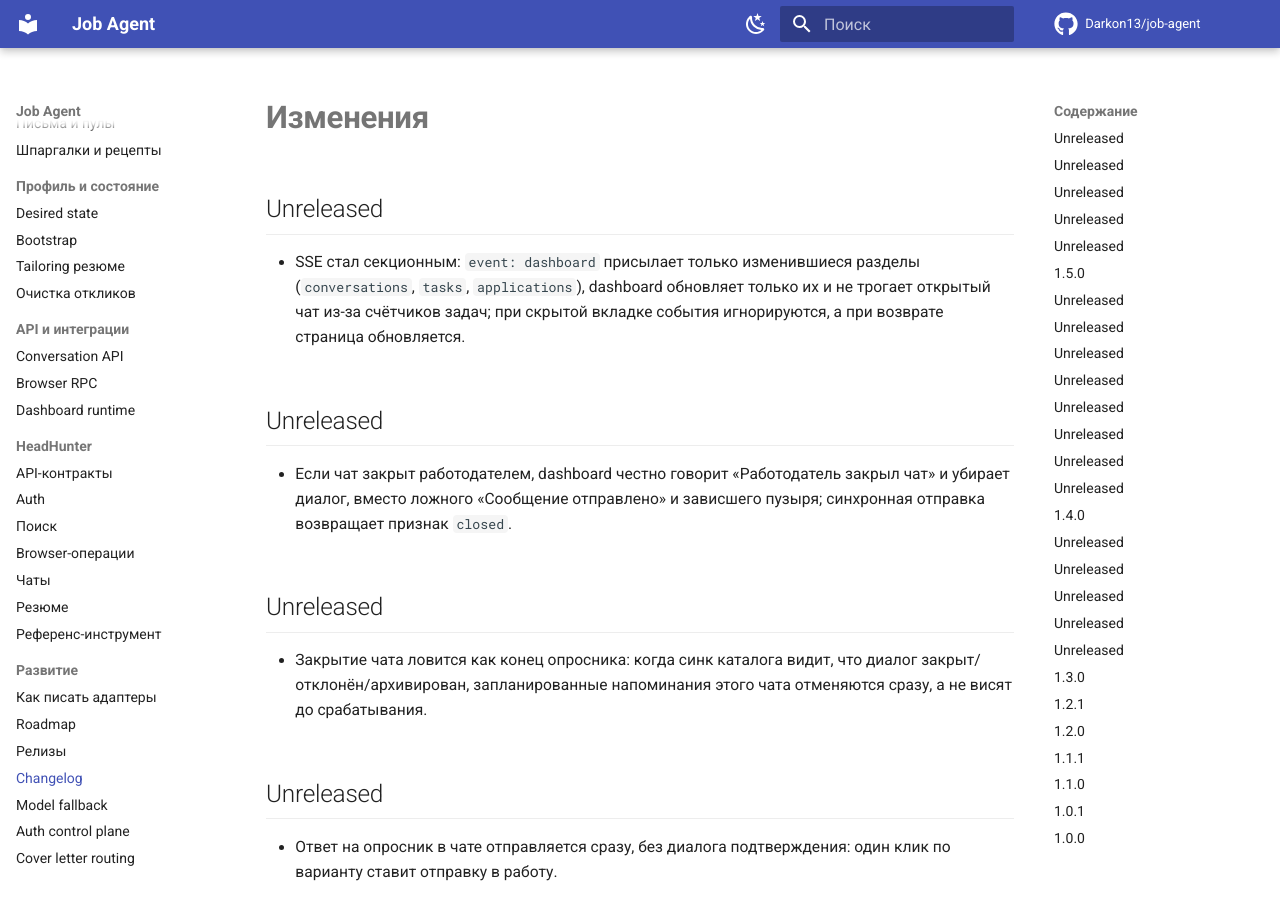
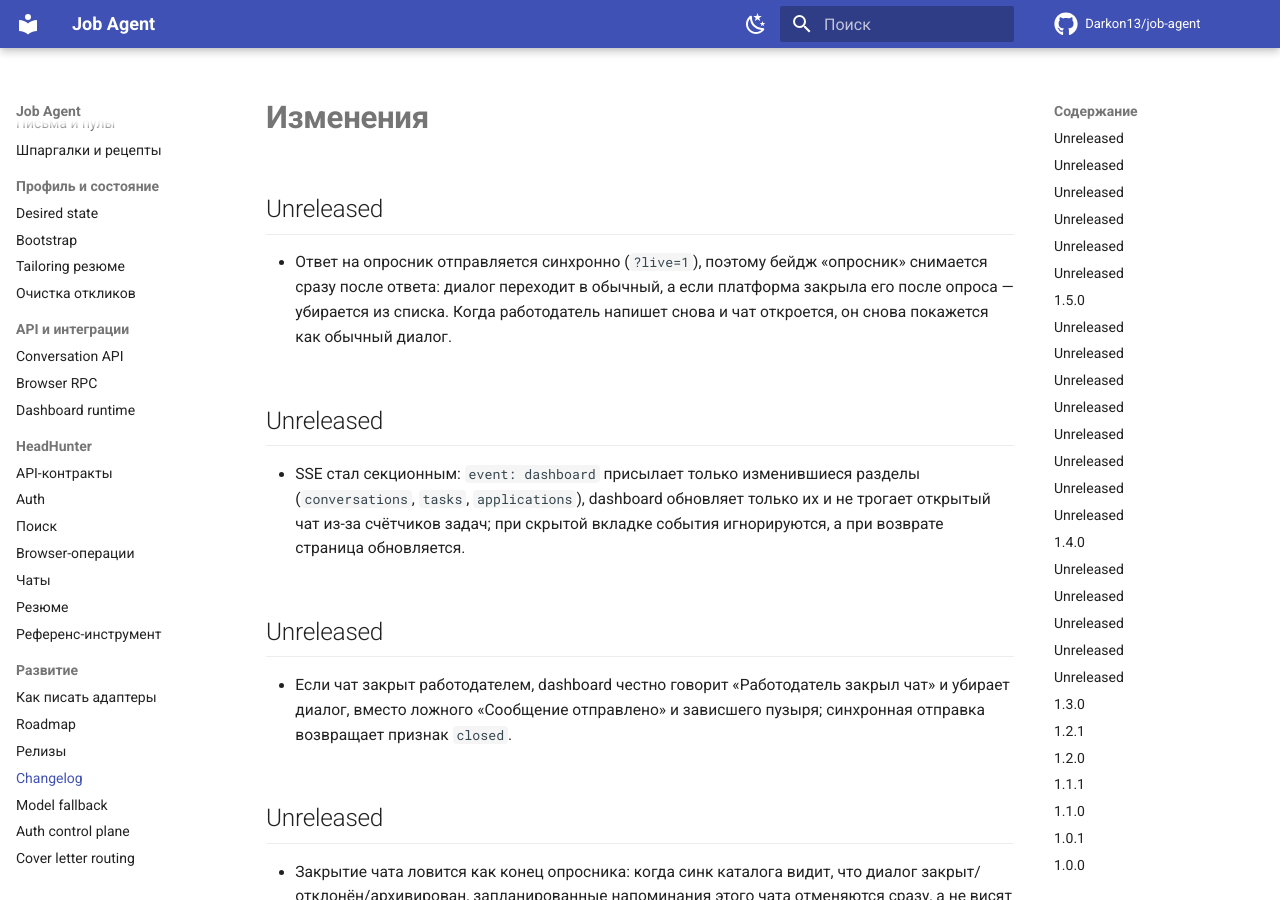
Before and after one commit to Darkon13/job-agent, an MkDocs documentation site: the page built from docs/changelog.md, in a window 1280 px wide and 900 px high. Built offline with MkDocs 1.6.1 and Material for MkDocs 9.7.7, drawn with Linux system fonts in a browser that asks for light colours; comment, search, counter and statistics services are not loaded.

Commit message:
fix(dashboard): send questionnaire answers synchronously
Questionnaire option clicks now use the live send path, so the outgoing
answer is stored at once, the questionnaire badge clears immediately and
a platform-closed chat is reported instead of staying open.

```diff
--- a/docs/changelog.md
+++ b/docs/changelog.md
@@ -1,4 +1,11 @@
 # Изменения
+
+## Unreleased
+
+- Ответ на опросник отправляется синхронно (`?live=1`), поэтому бейдж
+  «опросник» снимается сразу после ответа: диалог переходит в обычный, а если
+  платформа закрыла его после опроса — убирается из списка. Когда работодатель
+  напишет снова и чат откроется, он снова покажется как обычный диалог.
 
 ## Unreleased
 
```
Also changed, not shown: 1 other file.
